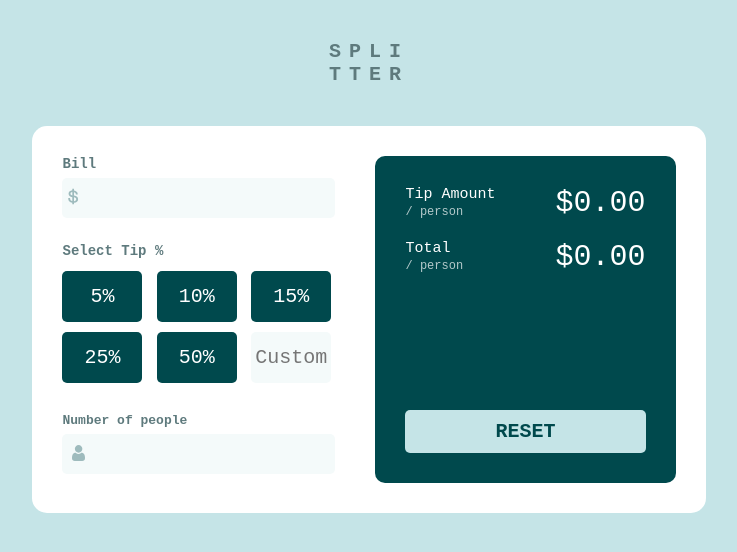
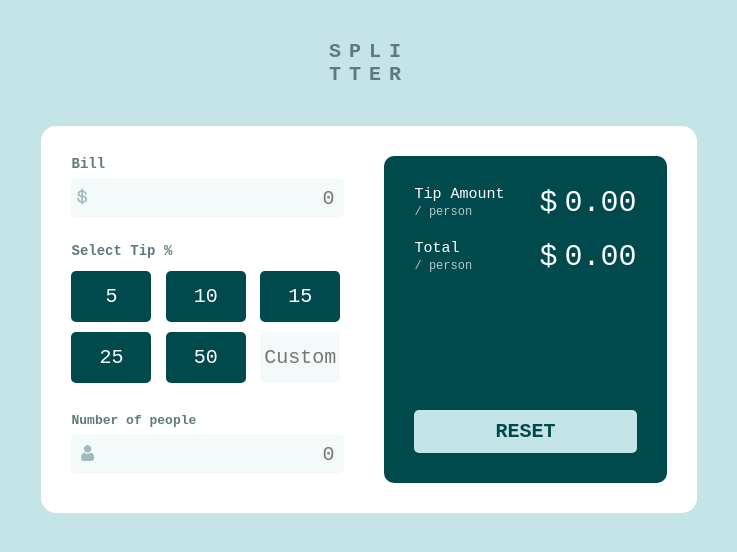
Before and after one commit to Vicwin13/tipCalculator, a plain HTML site: page index.html in a window 1280 px wide. Shown: the whole page, without its empty margins (271-1008 px from the left). Drawn offline with Linux system fonts and the light colour scheme.

Commit message:
back on track

```diff
--- a/index.html
+++ b/index.html
@@ -4,7 +4,9 @@
     <meta charset="UTF-8">
     <meta http-equiv="X-UA-Compatible" content="IE=edge">
     <meta name="viewport" content="width=device-width, initial-scale=1.0">
+
     <title>Tip Calculator</title>
+    <link rel="shortcut icon" href="/images/favicon-32x32.png" type="image/x-icon">
     <link rel="stylesheet" href="style.css">
 </head>
 <body>
@@ -19,17 +21,17 @@
             <div class="firstHolder">
             <label for="bill"> Bill</label>
             <i><img src="/images/icon-dollar.svg" alt=""></i>
-            <input type="number" name="bill" id="bill">
+            <input type="number" placeholder="0" name="bill" id="bill">
         </div>
 
             <div class="tipContain">
             <label for="tip">Select Tip %</label>
             <div class="tip">
-                <div class="tip1">5%</div>
-                <div class="tip2">10%</div>
-                <div class="tip3">15%</div>
-                <div class="tip4">25%</div>
-                <div class="tip5">50%</div>
+                <button class="tipping">5 </button>
+                <button class="tipping">10</button>
+                <button class="tipping">15</button>
+                <button class="tipping">25</button>
+                <button class="tipping">50</button>
                 <input type="text" placeholder="Custom" name="custom" id="custom">
             </div>
         </div>
@@ -40,24 +42,27 @@
         </div>
         <div class="secondHolder">
             <i><img src="/images/icon-person.svg" alt=""></i>
-            <input type="number" name="people" id="people">
+            <input type="number" placeholder="0" name="people" id="people">
         </div>
         </section>
         <section class="second">
             <div class="tipAmount">
                 <p class="tipText">Tip Amount <br> <span>/ person</span></p>
-                <p class="amount"> $0.00</p>
+                <p class="amount" id="tipPrice"> 0.00</p>
             </div>
             <div class="tipTotal">
                 <p class="tipText">Total <br> <span>/ person</span></p>
-                <p class="amount "> $0.00</p>
+                <p class="amount" id="totalPrice"> 0.00</p>
             </div>
 
-            <button type="reset">RESET</button>
+            <button type="reset" id="reset">RESET</button>
 
         </section>
        </div>
 
     </main>
+
+    <script src="/script.js" ></script>
+
 </body>
 </html>
--- a/script.js
+++ b/script.js
@@ -0,0 +1,28 @@
+let bill = document.getElementById("bill");
+let people = document.getElementById("people");
+let customNumber = document.getElementById("custom");
+let reset = document.getElementById("reset");
+let errorMessage = document.getElementById("errorMessage");
+let tipping = document.querySelectorAll(".tipping");
+
+
+
+    document.addEventListener("keydown", calculate)
+
+    function calculate(){
+
+        if (event.keyCode == 13 && people.value == "" || people.value === "0") {
+        console.log(bill.value);
+        errorMessage.innerHTML = "can't be zero";
+        errorMessage.style.color="red";
+        }
+
+    }
+
+    tipping.forEach( tip=>{
+
+        tip.addEventListener("click", function(){
+            console.log(tipping.value);
+        })
+
+    })
--- a/style.css
+++ b/style.css
@@ -6,10 +6,12 @@
     --LightGrayishCyan: hsl(185, 41%, 84%);
     --VeryLightGrayishCyan: hsl(189, 41%, 97%);
     --White: hsl(0, 0%, 100%);
-    --Monospace :url(https://fonts.google.com/specimen/Space+Mono);
+    --Monospace : @import url(https://fonts.google.com/specimen/Space+Mono);
 
 
 }
+
+@import url(https://fonts.googleapis.com/css?family=Space+Mono);
 
 *{
     padding: 0;
@@ -25,6 +27,7 @@ body{
   display: flex;
   flex-direction: column;
 
+
 }
 
 
@@ -38,6 +41,7 @@ body header h2{
 }
 body main div.calcContainer{
     display: flex;
+    flex-wrap: wrap;
     justify-content: center;
     gap: 2em;
     background-color: var(--White);
@@ -53,6 +57,20 @@ div.firstHolder{
 div.calcContainer section.first{
     display: flex;
     flex-direction: column;
+
+
+}
+
+#tipPrice::before{
+    content: "$";
+    position: absolute;
+    left: 125px;
+}
+#totalPrice::before{
+    content: "$";
+    position: absolute;
+    left: 125px;
+
 
 
 }
@@ -73,7 +91,7 @@ div.tipContain{
 
 }
 
-div.tip > div{
+div.tip > button{
     padding: .7em .7em;
     width: 4em;
     border: none;
@@ -151,7 +169,9 @@ span{
 main div.calcContainer section.second .tipAmount{
     display: flex;
     gap: 3em;
+    position: relative;
     justify-content: space-between;
+
 }
 
 section.second div.tipAmount p.amount{
@@ -190,6 +210,7 @@ main div.calcContainer section.second .tipTotal{
  display: flex;
  justify-content: space-between;
  gap: 3em;
+ position: relative;
  margin-top: 1em;
 }
 div.calcContainer section.second button{
```
